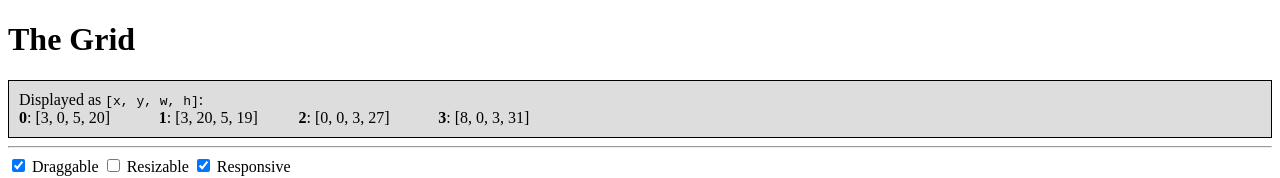
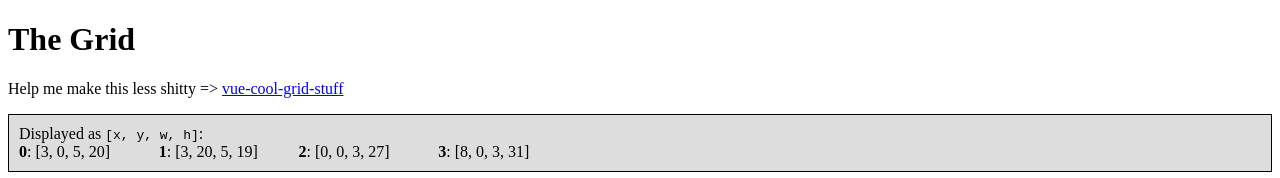
Before and after one commit to nastita/the-grid-poc, a Vue app: page / in a window 1280 px wide. Shown: the top 178 px of the page. Built offline with nearby package versions, Linux system fonts and the light colour scheme.

Commit message:
Add ref to repo

```diff
--- a/src/views/TheGrid.vue
+++ b/src/views/TheGrid.vue
@@ -77,6 +77,10 @@ const layout = reactive([
 <template>
   <main>
     <h1>The Grid</h1>
+    <p>
+      Help me make this less shitty =>
+      <a :href="'https://github.com/nastita/vue-cool-grid-stuff'">vue-cool-grid-stuff</a>
+    </p>
     <div class="layout-json">
       Displayed as <code>[x, y, w, h]</code>:
       <div class="columns">
```
